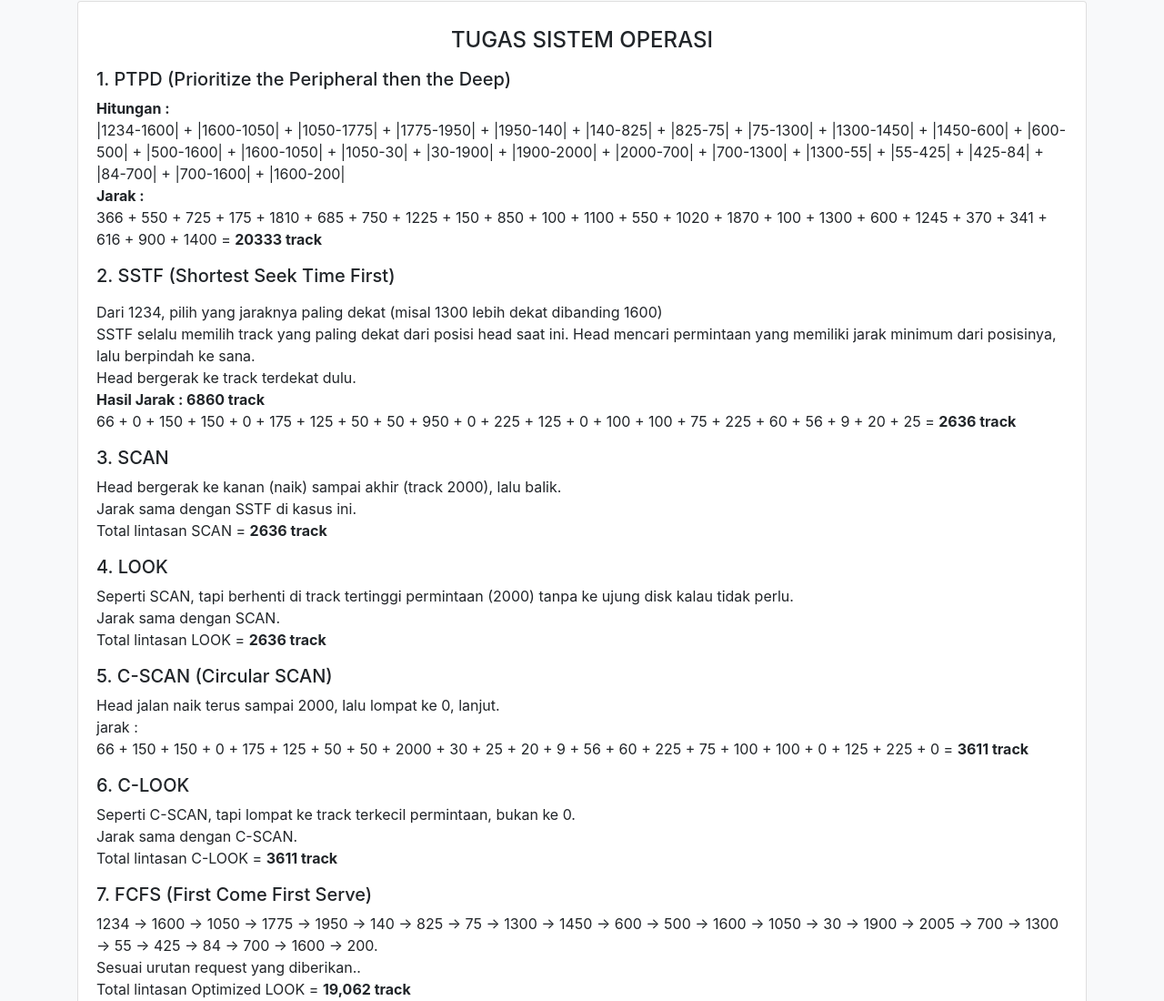
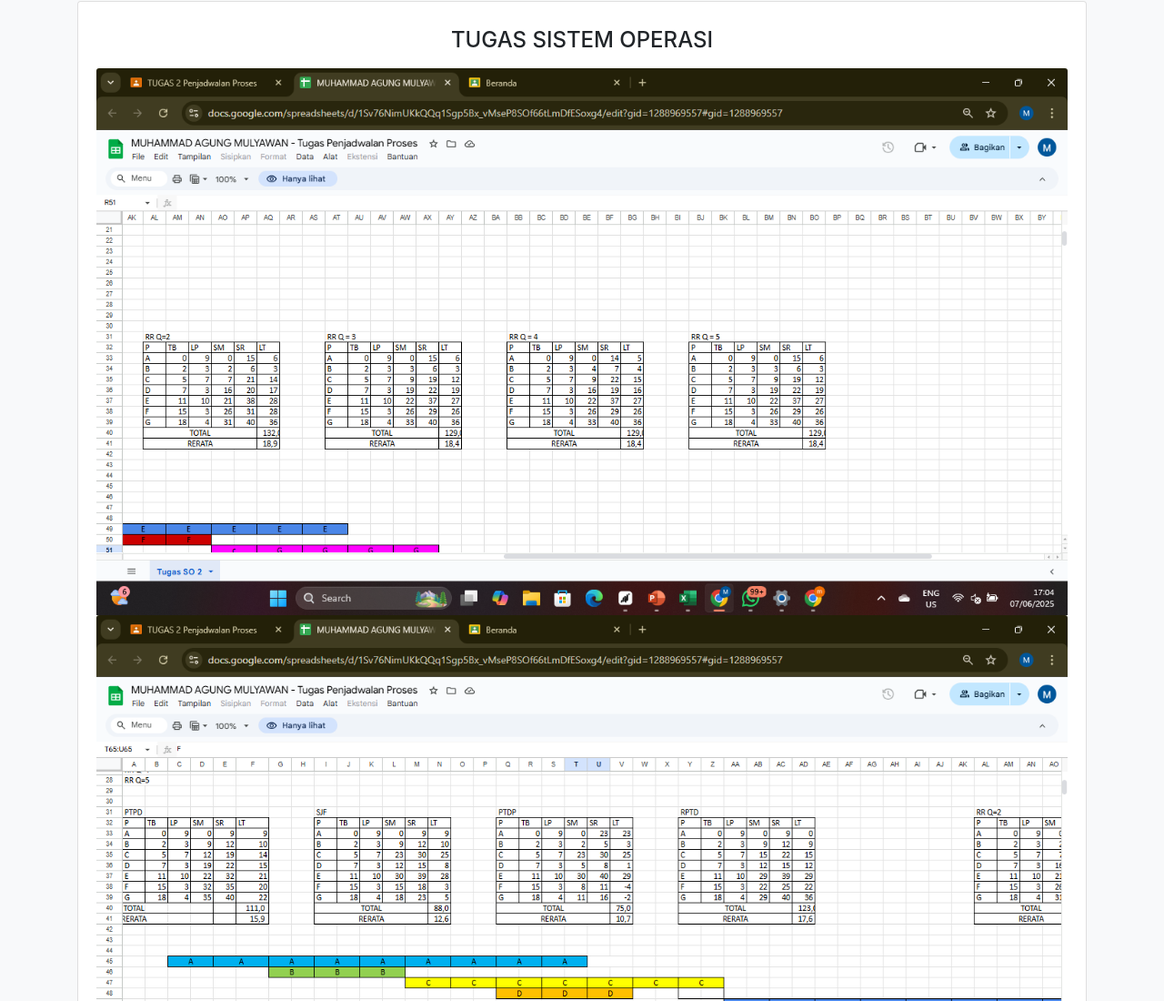
Before and after one commit to mAgung14/Tugas-SO, a plain HTML site: page index.html in a window 1280 px wide. Shown: the part 1135-2235 px from the top of the page at 91% size. Drawn offline with nearby package versions, Linux system fonts and the light colour scheme.

Commit message:
menambahkan tugas baru

```diff
--- a/index.html
+++ b/index.html
@@ -102,59 +102,11 @@
             <div class="card">
               <div class="card-body">
                 <h4 class="text-center p-2">TUGAS SISTEM OPERASI</h4>
-                <h5>1. PTPD (Prioritize the Peripheral then the Deep)</h5>
-                <p><b>Hitungan : </b><br>
-                  |1234-1600| + |1600-1050| + |1050-1775| + |1775-1950| + |1950-140| + |140-825| +
-                  |825-75| + |75-1300| + |1300-1450| + |1450-600| + |600-500| + |500-1600| +
-                  |1600-1050| + |1050-30| + |30-1900| + |1900-2000| + |2000-700| + |700-1300| +
-                  |1300-55| + |55-425| + |425-84| + |84-700| + |700-1600| + |1600-200|<br>
-                  <b>Jarak : </b><br>
-                  366 + 550 + 725 + 175 + 1810 + 685 + 750 + 1225 + 150 + 850 + 100 + 1100 + 550 +
-                  1020 + 1870 + 100 + 1300 + 600 + 1245 + 370 + 341 + 616 + 900 + 1400 = <b>20333 track</b>
-
-
-                  </p>
-                  <p><h5>2. SSTF (Shortest Seek Time First)</h5></p>
-                  Dari 1234, pilih yang jaraknya paling dekat (misal 1300 lebih dekat dibanding 1600)<br>
-                  SSTF selalu memilih track yang paling dekat dari posisi head saat ini. Head mencari permintaan yang memiliki jarak minimum dari posisinya, lalu berpindah ke sana.<br>
-                  <p>Head bergerak ke track terdekat dulu.<br>
-                  <b>Hasil Jarak : 6860 track</b>
-                  <br>
-                    66 + 0 + 150 + 150 + 0 + 175 + 125 + 50 + 50 + 950 + 0 + 225 + 125 + 0 +
-                    100 + 100 + 75 + 225 + 60 + 56 + 9 + 20 + 25 = <b>2636 track</b>
-                    </p>
-                    <p>
-                      <h5>3. SCAN </h5>
-                      Head bergerak ke kanan (naik) sampai akhir (track 2000), lalu balik.<br>Jarak sama dengan SSTF di kasus ini.<br>
-                      Total lintasan SCAN = <b>2636 track</b>
-                    </p>
-                    <p>
-                      <h5>4. LOOK</h5>
-                      Seperti SCAN, tapi berhenti di track tertinggi permintaan (2000) tanpa ke ujung disk kalau tidak perlu.<br>
-                      Jarak sama dengan SCAN.<br>
-                      Total lintasan LOOK = <b>2636 track</b>
-                    </p>
-                    <p>
-                      <h5>5. C-SCAN (Circular SCAN)</h5>
-                      Head jalan naik terus sampai 2000, lalu lompat ke 0, lanjut.<br>
-                      jarak : <br>
-                      66 + 150 + 150 + 0 + 175 + 125 + 50 + 50 + 2000 + 30 + 25 + 20 + 9 + 56 +
-                      60 + 225 + 75 + 100 + 100 + 0 + 125 + 225 + 0 = <b>3611 track</b>
-                    </p>
-                    <P>
-                      <h5>6. C-LOOK</h5>
-                      Seperti C-SCAN, tapi lompat ke track terkecil permintaan, bukan ke 0.<br>
-                      Jarak sama dengan C-SCAN.<br>
-                      Total lintasan C-LOOK = <b>3611 track</b>
-                    </P>
-                    <p>
-                      <h5>7. FCFS (First Come First Serve)</h5>
-                      1234 → 1600 → 1050 → 1775 → 1950 → 140 → 825 → 75 → 1300 → 1450 → 600 → 500 → 1600 → 1050 → 30 → 1900 → 2005 → 700 → 1300 → 55 → 425 → 84 → 700 → 1600 → 200.<br>
-                      Sesuai urutan request yang diberikan..<br>
-                      Total lintasan Optimized LOOK = <b>19,062 track</b>
-                    </p>
-
-                    <img src="img/pergerakan_head_disk_scheduling.png" class="card-img-top" alt="Deskripsi Gambar">
+                    <img src="img/2 (1).png" class="card-img-top" alt="Deskripsi Gambar">
+                    <img src="img/2 (2).png" class="card-img-top" alt="Deskripsi Gambar">
+                    <img src="img/2 (3).png" class="card-img-top" alt="Deskripsi Gambar">
+                    <img src="img/2 (4).png" class="card-img-top" alt="Deskripsi Gambar">
+                    <img src="img/Screenshot (187).png" class="card-img-top" alt="Deskripsi Gambar">
 
               </div>
             </div>
```
Also changed, not shown: img/2 (1).png (added), img/2 (2).png (added), img/2 (3).png (added), img/2 (4).png (added), img/Screenshot (187).png (added).
